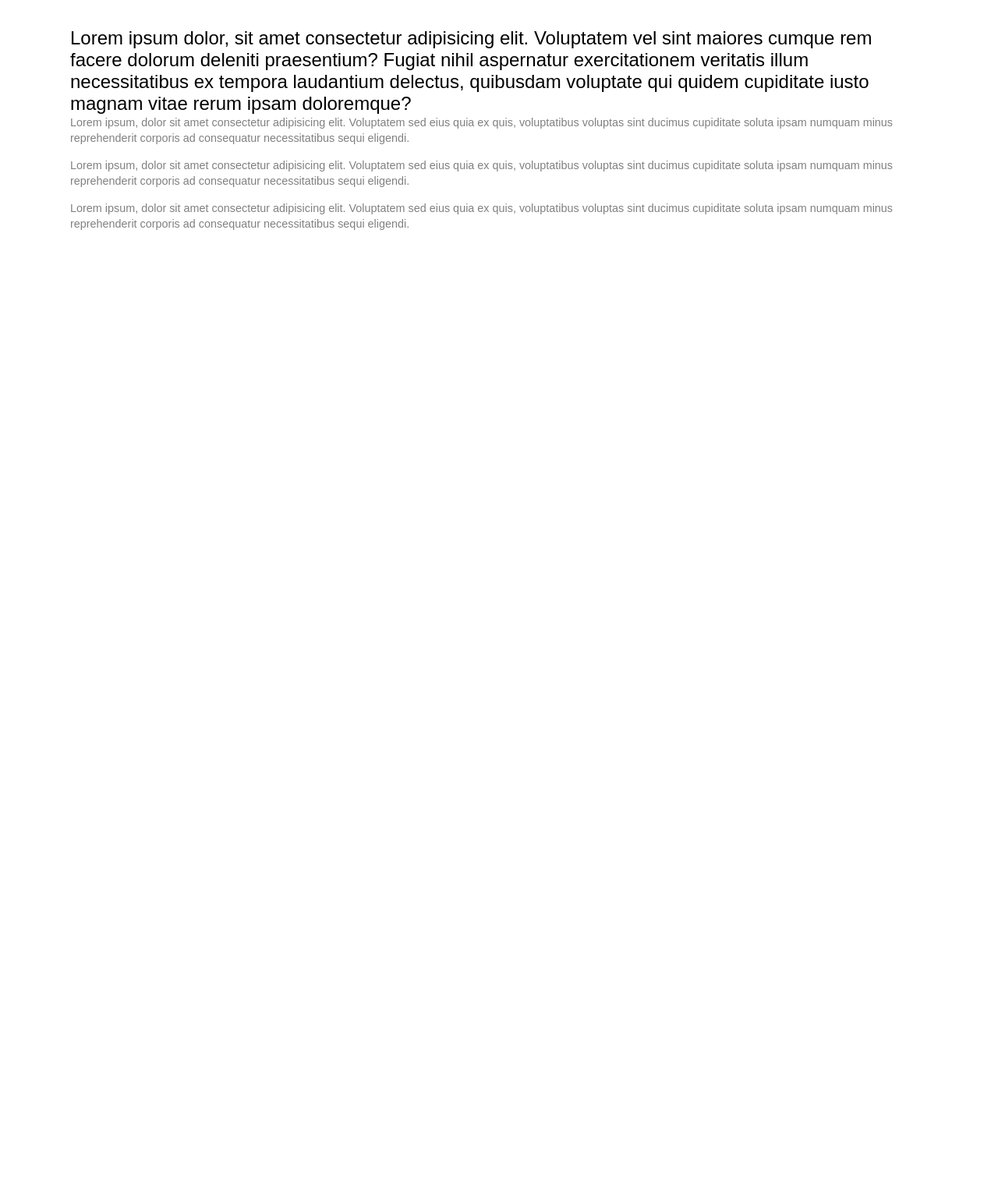
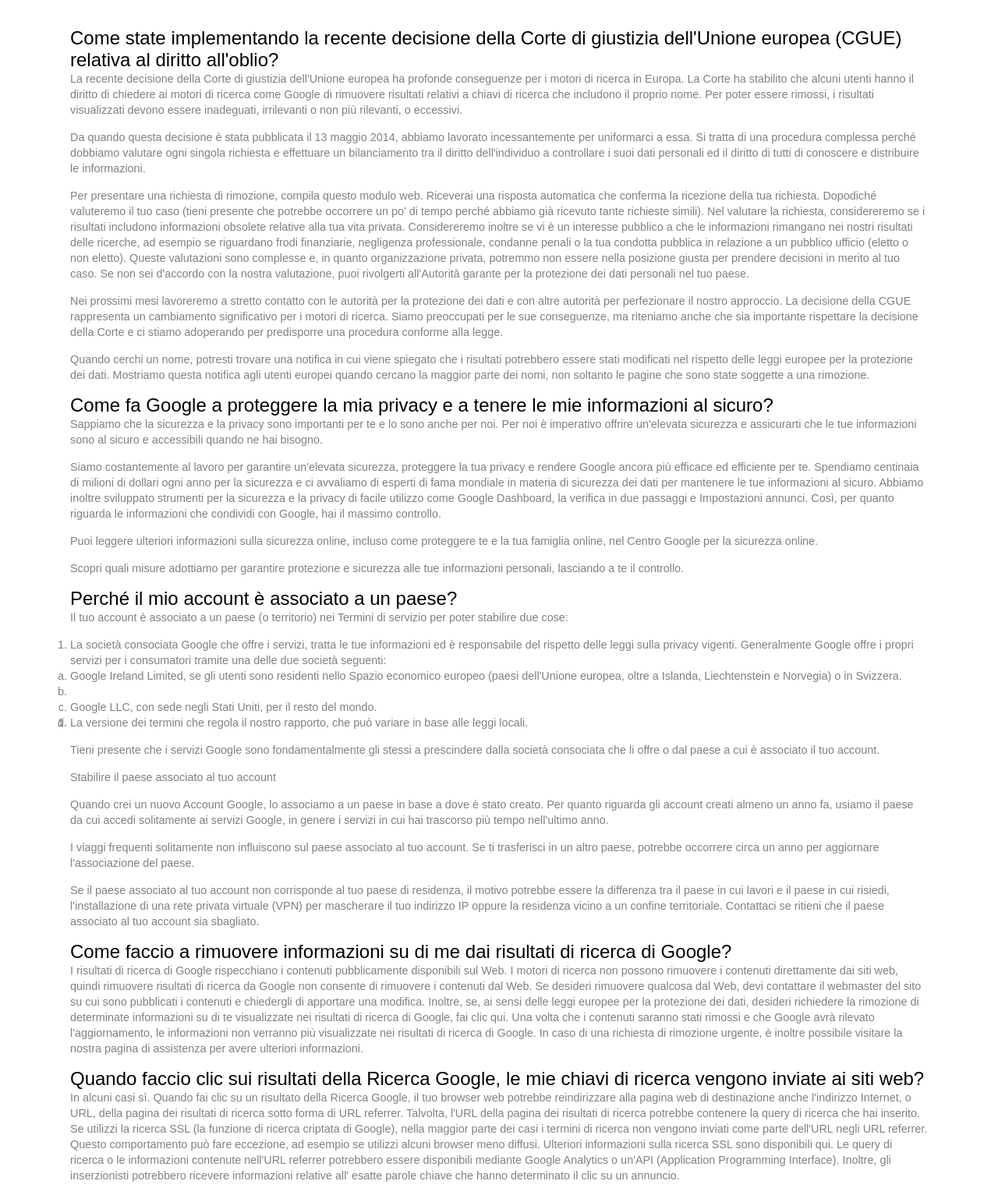
Before and after one commit to carlo-ddm/php-google-faq, a PHP site: page / in a window 1280 px wide. Shown: the part 109-1642 px from the top of the page at 78% size. Before the commit the page ends 404 px from the top, so only its background shows below. Run offline with PHP 8.4, Linux system fonts and the light colour scheme; some web fonts are replaced.

Commit message:
esercizio completo! migliorare gli stili

```diff
--- a/index.php
+++ b/index.php
@@ -116,13 +116,13 @@ $faqs = [
 
 <main>
       <div class="faq" >
-        <p class="domande" >Lorem ipsum dolor, sit amet consectetur adipisicing elit. Voluptatem vel sint maiores cumque rem facere dolorum deleniti praesentium? Fugiat nihil aspernatur exercitationem veritatis illum necessitatibus ex tempora laudantium delectus, quibusdam voluptate qui quidem cupiditate iusto magnam vitae rerum ipsam doloremque?</p>
+        <?php foreach($faqs as $faq): ?>
+
+        <p class="domande" ><?php echo $faq['domanda']?></p>
         <div class="risposte" >
-          <p>Lorem ipsum, dolor sit amet consectetur adipisicing elit. Voluptatem sed eius quia ex quis, voluptatibus voluptas sint ducimus cupiditate soluta ipsam numquam minus reprehenderit corporis ad consequatur necessitatibus sequi eligendi.</p>
-          <p>Lorem ipsum, dolor sit amet consectetur adipisicing elit. Voluptatem sed eius quia ex quis, voluptatibus voluptas sint ducimus cupiditate soluta ipsam numquam minus reprehenderit corporis ad consequatur necessitatibus sequi eligendi.</p>
-          <p>Lorem ipsum, dolor sit amet consectetur adipisicing elit. Voluptatem sed eius quia ex quis, voluptatibus voluptas sint ducimus cupiditate soluta ipsam numquam minus reprehenderit corporis ad consequatur necessitatibus sequi eligendi.</p>
+        <?php echo $faq['risposta']?>
         </div>
-
+        <?php endforeach ?>
       </div>
     </main>
 
```
